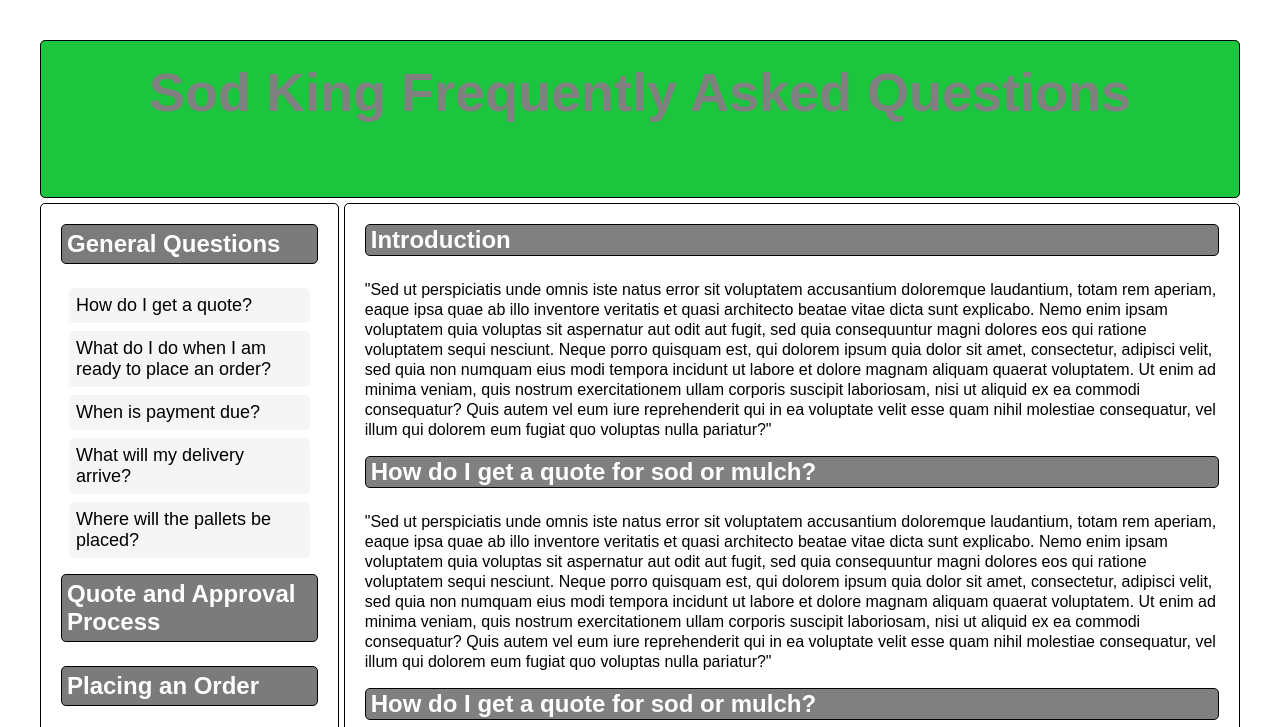
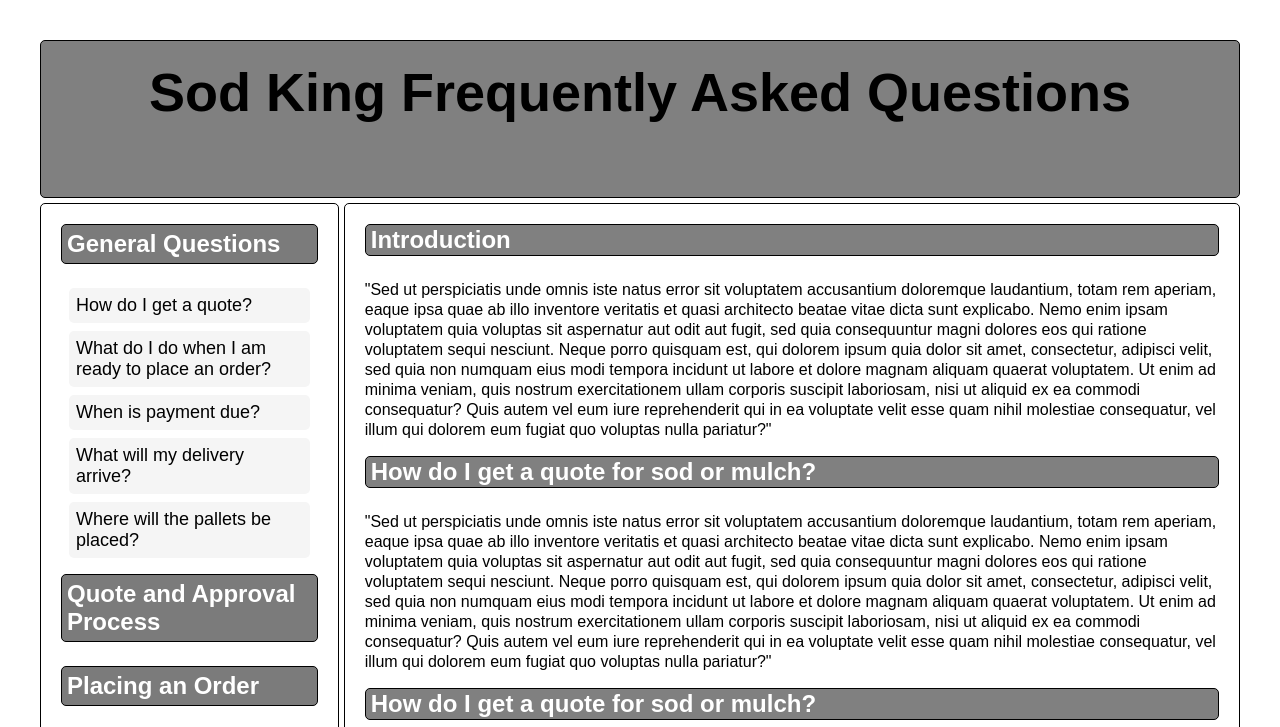
Before and after one commit to abutler911/sod-king-static-faq-page, a plain HTML site: page index.html in a window 1280 px wide. Shown: the top 727 px of the page. Drawn offline with Linux system fonts and the light colour scheme.

Commit message:
Update styles.css

```diff
--- a/styles.css
+++ b/styles.css
@@ -77,12 +77,12 @@
 		clear: both;
 		border: 1px solid black;
 		text-align: center;
-		background: #1bc53d;
+		background: gray;
 	}
 
 	.header h1 {
 		font-size: 54px;
-		color: gray;
+		color: black;
 	}
 }
 
```
